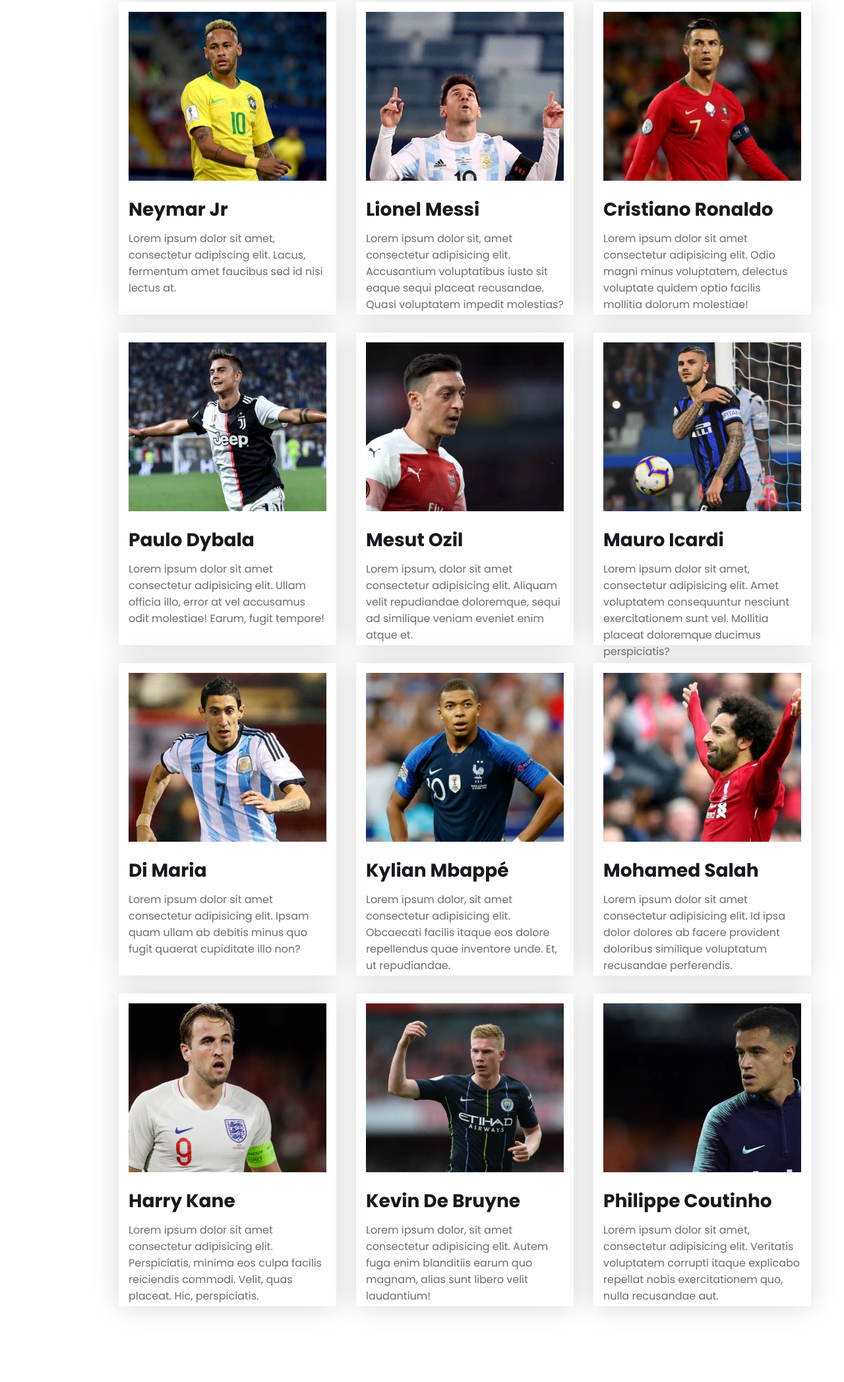
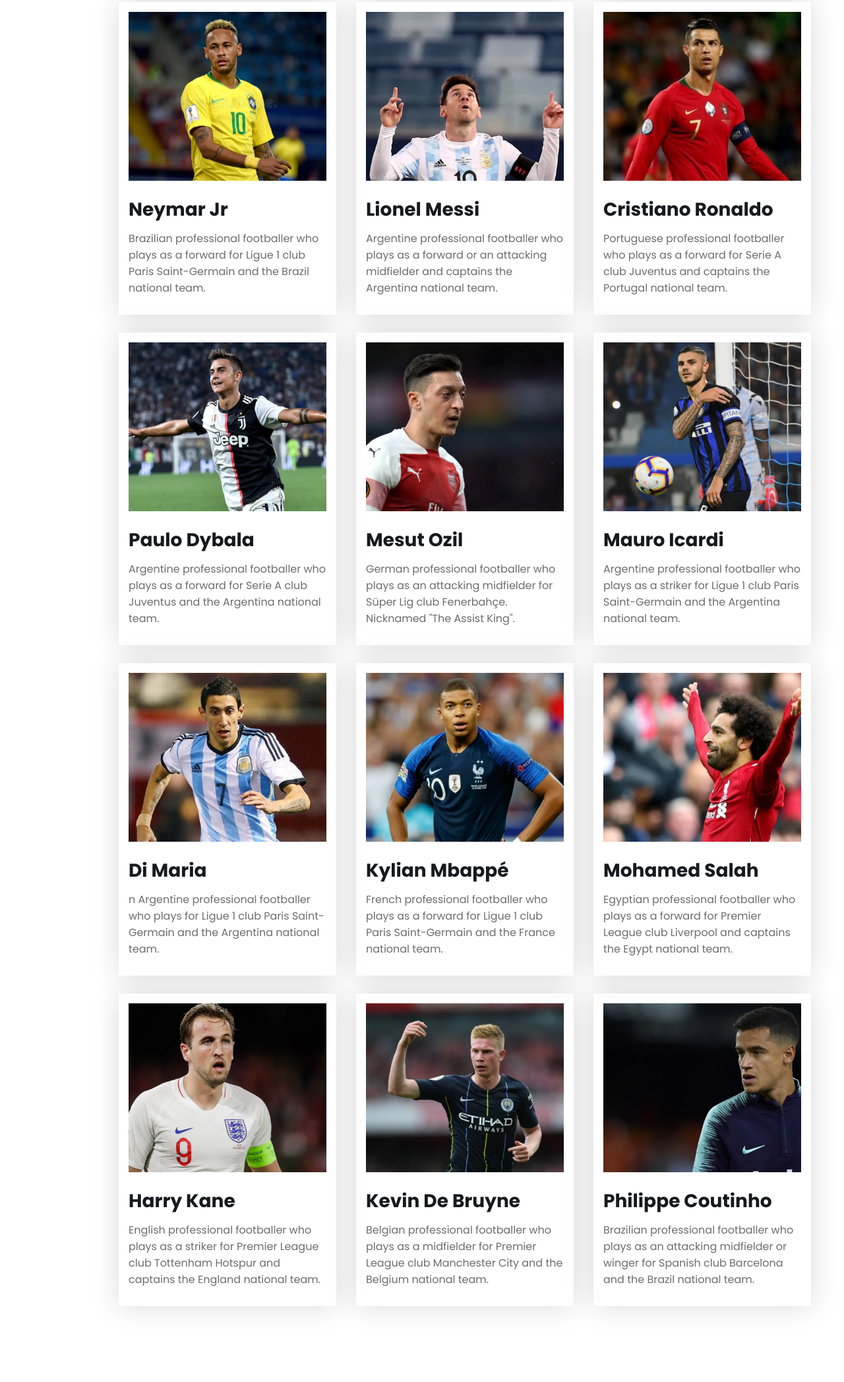
Before and after one commit to NujhatFariha/responsive-football, a plain HTML site: page index.html in a window 1280 px wide. Shown: the part 744-2839 px from the top of the page at 66% size. Drawn offline with Linux system fonts and the light colour scheme.

Commit message:
styles added

```diff
--- a/index.html
+++ b/index.html
@@ -11,17 +11,17 @@
     <link rel="stylesheet" href="styles/style.css">
 </head>
 <body>
+
     <!-- header start -->
     <header>
-            <div class="top-banner half-width">
+            <div class="top-banner">
                 <h1>Conmebol Copa America 2021 </h1>
                  <a class="anchor-button" target="_blank" href="">Watch Live <i class="fas fa-arrow-right"></i></a>
             </div>
 
-        <div class=" banner-image half-width">
+            <div class="banner-image">
             <img src="images/banner.png" alt="">
             </div>
-
     </header>
     <!-- header end -->
 
@@ -32,67 +32,68 @@
                 <div class="player">
                     <img src="images/players/player-1.png" alt="">
                     <h2>Neymar Jr</h2>
-                    <p>Lorem ipsum dolor sit amet, consectetur adipiscing elit. Lacus, fermentum amet faucibus sed id nisi lectus at.</p>
+                    <p>Brazilian professional footballer who plays as a forward for Ligue 1 club Paris Saint-Germain and the Brazil national team.</p>
                 </div>
                 <div class="player">
                     <img src="images/players/player-2.png" alt="">
                     <h2>Lionel Messi</h2>
-                    <p>Lorem ipsum dolor sit, amet consectetur adipisicing elit. Accusantium voluptatibus iusto sit eaque sequi placeat recusandae. Quasi voluptatem impedit molestias?</p>
+                    <p>Argentine professional footballer who plays as a forward or an attacking midfielder and captains the Argentina national team.</p>
                 </div>
                 <div class="player">
                     <img src="images/players/player-3.png" alt="">
                     <h2>Cristiano Ronaldo</h2>
-                    <p>Lorem ipsum dolor sit amet consectetur adipisicing elit. Odio magni minus voluptatem, delectus voluptate quidem optio facilis mollitia dolorum molestiae!</p>
+                    <p> Portuguese professional footballer who plays as a forward for Serie A club Juventus and captains the Portugal national team.</p>
                 </div>
                 <div class="player">
                     <img src="images/players/player-4.png" alt="">
                     <h2>Paulo Dybala</h2>
-                    <p>Lorem ipsum dolor sit amet consectetur adipisicing elit. Ullam officia illo, error at vel accusamus odit molestiae! Earum, fugit tempore!</p>
+                    <p>Argentine professional footballer who plays as a forward for Serie A club Juventus and the Argentina national team.</p>
                 </div>
                 <div class="player">
                     <img src="images/players/player-5.png" alt="">
                     <h2>Mesut Ozil </h2>
-                    <p>Lorem ipsum, dolor sit amet consectetur adipisicing elit. Aliquam velit repudiandae doloremque, sequi ad similique veniam eveniet enim atque et.</p>
+                    <p>German professional footballer who plays as an attacking midfielder for Süper Lig club Fenerbahçe. Nicknamed "The Assist King".</p>
                 </div>
                 <div class="player">
                     <img src="images/players/player-6.png" alt="">
                     <h2>Mauro Icardi</h2>
-                    <p>Lorem ipsum dolor sit amet, consectetur adipisicing elit. Amet voluptatem consequuntur nesciunt exercitationem sunt vel. Mollitia placeat doloremque ducimus perspiciatis?</p>
+                    <p>Argentine professional footballer who plays as a striker for Ligue 1 club Paris Saint-Germain and the Argentina national team.</p>
                 </div>
                 <div class="player">
                     <img src="images/players/player-7.png" alt="">
                     <h2>Di Maria</h2>
-                    <p>Lorem ipsum dolor sit amet consectetur adipisicing elit. Ipsam quam ullam ab debitis minus quo fugit quaerat cupiditate illo non?</p>
+                    <p>n Argentine professional footballer who plays for Ligue 1 club Paris Saint-Germain and the Argentina national team.</p>
                 </div>
                 <div class="player">
                     <img src="images/players/player-8.png" alt="">
                     <h2>Kylian Mbappé</h2>
-                    <p>Lorem ipsum dolor, sit amet consectetur adipisicing elit. Obcaecati facilis itaque eos dolore repellendus quae inventore unde. Et, ut repudiandae.</p>
+                    <p> French professional footballer who plays as a forward for Ligue 1 club Paris Saint-Germain and the France national team.</p>
                 </div>
                 <div class="player">
                     <img src="images/players/player-9.png" alt="">
                     <h2>Mohamed Salah</h2>
-                    <p>Lorem ipsum dolor sit amet consectetur adipisicing elit. Id ipsa dolor dolores ab facere provident doloribus similique voluptatum recusandae perferendis.</p>
+                    <p>Egyptian professional footballer who plays as a forward for Premier League club Liverpool and captains the Egypt national team. </p>
                 </div>
                 <div class="player">
                     <img src="images/players/player-10.png" alt="">
                     <h2>Harry Kane</h2>
-                    <p>Lorem ipsum dolor sit amet consectetur adipisicing elit. Perspiciatis, minima eos culpa facilis reiciendis commodi. Velit, quas placeat. Hic, perspiciatis.</p>
+                    <p>English professional footballer who plays as a striker for Premier League club Tottenham Hotspur and captains the England national team.</p>
                 </div>
                 <div class="player">
                     <img src="images/players/player-11.png" alt="">
                     <h2>Kevin De Bruyne</h2>
-                    <p>Lorem ipsum dolor, sit amet consectetur adipisicing elit. Autem fuga enim blanditiis earum quo magnam, alias sunt libero velit laudantium!</p>
+                    <p>Belgian professional footballer who plays as a midfielder for Premier League club Manchester City and the Belgium national team. </p>
                 </div>
                 <div class="player">
                     <img src="images/players/player-12.png" alt="">
                     <h2>Philippe Coutinho</h2>
-                    <p>Lorem ipsum dolor sit amet, consectetur adipisicing elit. Veritatis voluptatem corrupti itaque explicabo repellat nobis exercitationem quo, nulla recusandae aut.</p>
+                    <p>Brazilian professional footballer who plays as an attacking midfielder or winger for Spanish club Barcelona and the Brazil national team.</p>
                 </div>
             </div>
+        </section>
+    </main>
 
-        </section>
-        <section>
+    <!-- footer -->
     <footer>
         <div class="logo">
             <img src="images/football.png" alt="" >
@@ -107,12 +108,7 @@
         <div class="copyright">
             <p>Copyright <i class="far fa-copyright"></i> 2022 Football</p>
         </div>
-
     </footer>
-        </section>
-
-
-    </main>
 
 </body>
 </html>
--- a/styles/style.css
+++ b/styles/style.css
@@ -1,8 +1,12 @@
-/* fonts */
+/*-------
+ fonts
+---------*/
 @import url('https://fonts.googleapis.com/css2?family=Poppins:wght@400;700&display=swap');
 @import url('https://fonts.googleapis.com/css2?family=Niconne&display=swap');
 
-/* common styles or utilities */
+/*-------- ----------------
+common styles or utilities
+--------------------------- */
 body{
     font-family: 'Poppins', sans-serif;
     margin: 0px;
@@ -11,8 +15,12 @@ body{
 main{
     background-color: #FFFFFF;
 }
-
-/* top banner style */
+.container{
+    margin: 70px 210px 165px 180px;
+}
+/*-------------
+ top banner style
+ ----------------- */
 header{
     display: flex;
     background-color: #2D25A0;
@@ -21,7 +29,6 @@ header{
 .top-banner{
     margin: 150px 102px 165px 156px;
 }
-
 .top-banner h1{
     color: #FFFFFF;
     font-weight: 700;
@@ -37,29 +44,47 @@ header{
     font-weight: 500;
     color: #FFFFFF;
     padding: 10px 24px;
+    transition: 1s ease-in-out;
 }
-.fa-arrow-right{
+.anchor-button .fa-arrow-right{
     padding-left: 8px;
     width: 24px;
     height: 24px;
+}
+.anchor-button:hover{
+    width: 350px;
+    height: 60px;
+    font-size: 30px;
+    background-color: blueviolet;
 }
 .banner-image img{
     height: 456px;
     width: 556.01px;
     margin: 135px 141px 86px 0px;
+    transition: 0.5s ease;
 }
-/* player style */
+.banner-image img:hover{
+    transform: scale( 0.85) rotate(35deg);
+    transform-origin: top left bottom;
+}
+/*-----------------
+  player style
+----------------------- */
 .players{
     display: grid;
     grid-template-columns:repeat(3, 1fr) ;
     grid-column-gap: 30px;
     grid-row-gap: 27px;
-    padding: 70px 210px 165px 180px;
 }
 .player{
     height: 474px;
     width: 330px;
     box-shadow: 0px 0px 40px rgba(0, 0, 0, 0.15);
+}
+.player img{
+    height: 256px;
+    width: 300px;
+    padding: 15px;
 }
 .player h2{
     font-size: 28px;
@@ -75,12 +100,9 @@ header{
     margin: 0px;
     padding: 10px 15px 33px 15px;
 }
-.player img{
-    height: 256px;
-    width: 300px;
-    padding: 15px;
-}
-/* footer style */
+/*---------
+ footer style
+ -------------- */
 footer{
     width: 483.87px;
     height: 213px;
```
Lines whose indentation alone changed are shown as unchanged.
